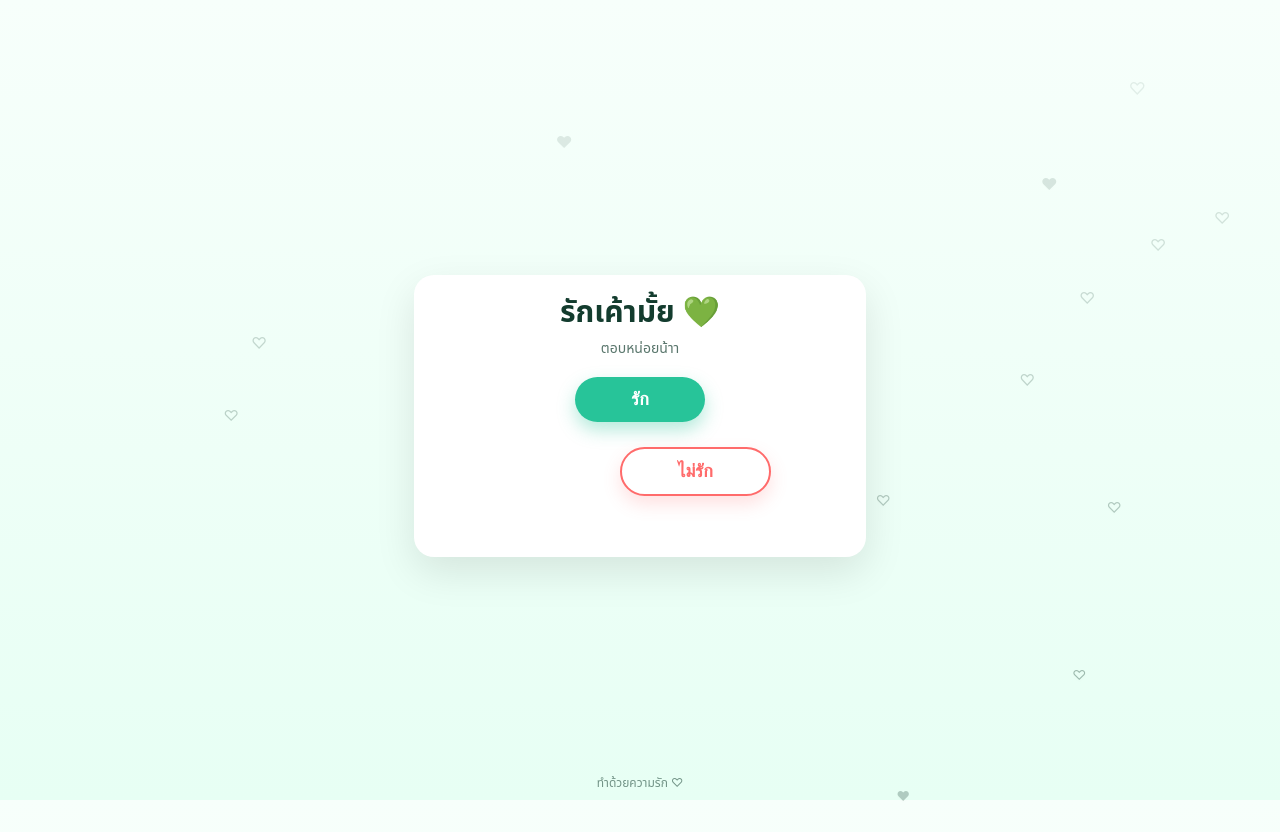
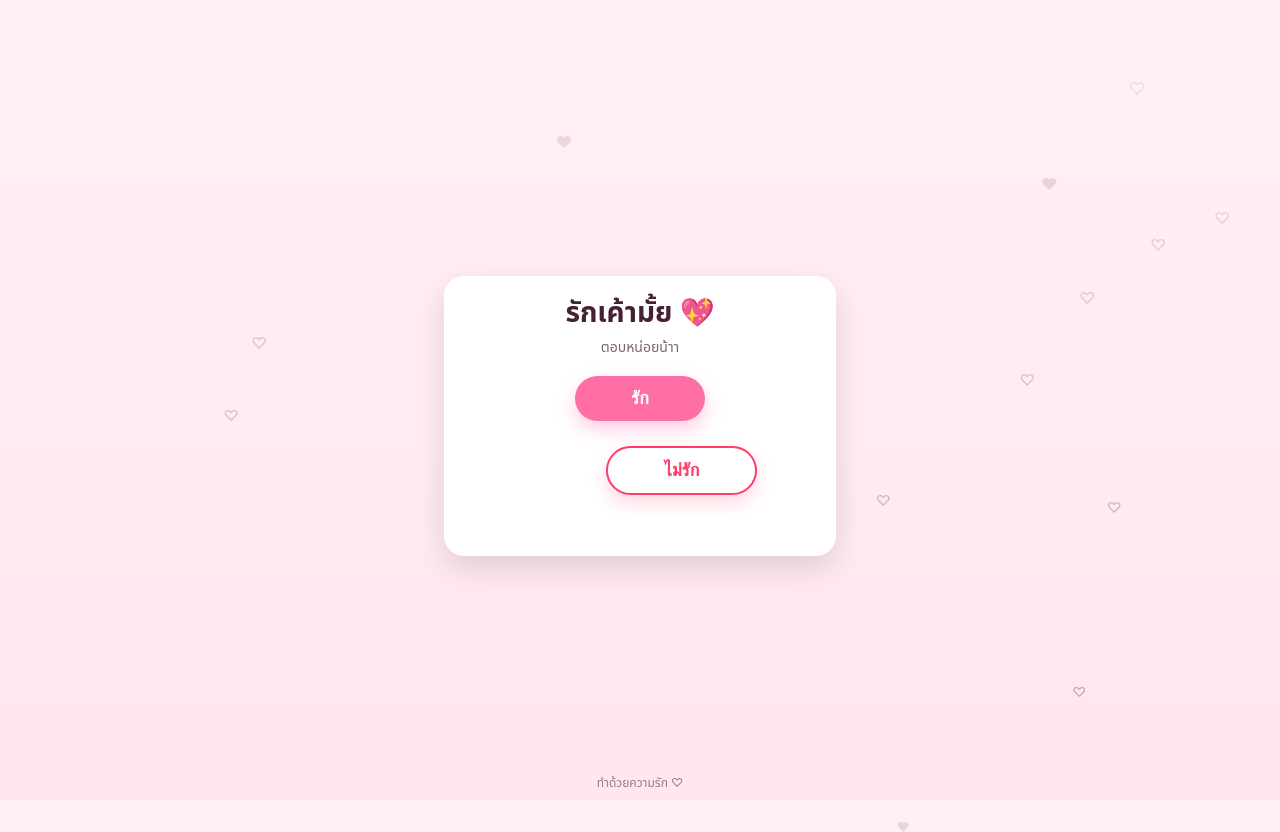
Before and after one commit to poroboy/love-website-01, a plain HTML site: page index.html in a window 1280 px wide. Drawn offline with Linux system fonts and the light colour scheme.

Commit message:
Update index.html
Update 01

```diff
--- a/index.html
+++ b/index.html
@@ -3,14 +3,14 @@
 <head>
   <meta charset="utf-8" />
   <meta name="viewport" content="width=device-width, initial-scale=1, maximum-scale=1" />
-  <title>รักเค้ามั้ย 💚 (Mobile)</title>
+  <title>รักเค้ามั้ย 💖 (Mobile)</title>
   <style>
     :root{
-      --bg1:#f7fffb;
-      --bg2:#e7fff4;
-      --txt:#133c2e;
-      --accent:#27c499;
-      --accent-2:#ff6b6b;
+      --bg1:#fff0f5;
+      --bg2:#ffe6f0;
+      --txt:#442233;
+      --accent:#ff6fa5;
+      --accent-2:#ff3b6a;
     }
     /* Mobile-first layout */
     html,body{ height:100%; margin:0; -webkit-tap-highlight-color:transparent; }
@@ -20,7 +20,6 @@
       background:linear-gradient(180deg,var(--bg1),var(--bg2));
     }
 
-    /* Use dynamic viewport height to avoid iOS 100vh bugs */
     .app{ height:calc(var(--vh, 1vh) * 100); display:flex; align-items:center; justify-content:center; position:relative; overflow:hidden; padding:16px; padding-bottom:calc(16px + env(safe-area-inset-bottom)); }
 
     /* floating hearts */
@@ -30,31 +29,31 @@
 
     /* card */
     .card{
-      width:min(96vw, 420px);
-      background:#fff; border-radius:20px; box-shadow:0 15px 40px rgba(0,0,0,.10);
+      width:90vw;
+      max-width:360px;
+      background:#fff; border-radius:20px; box-shadow:0 12px 30px rgba(0,0,0,.12);
       padding:20px 16px; text-align:center; z-index:1;
     }
-    h1{ margin:0 0 6px; font-size:clamp(22px, 6vw, 30px); line-height:1.25; }
+    h1{ margin:0 0 6px; font-size:clamp(22px, 6vw, 28px); line-height:1.25; }
     .note{ opacity:.7; margin-top:4px; font-size:14px }
 
     /* buttons area */
     .btns{ position:relative; margin-top:18px; min-height:160px; }
-    .row{ display:flex; gap:10px; justify-content:center; }
+    .row{ display:flex; gap:10px; justify-content:center; flex-wrap:wrap; }
 
     button{
       border:none; cursor:pointer; touch-action:manipulation; user-select:none;
       padding:12px 56px; border-radius:999px; font-weight:700; font-size:18px;
       transition:transform .18s ease, box-shadow .25s ease, background .25s ease;
     }
-    .love{ background:var(--accent); color:#fff; box-shadow:0 8px 18px rgba(39,196,153,.35); }
+    .love{ background:var(--accent); color:#fff; box-shadow:0 8px 18px rgba(255,111,165,.35); }
     .love:active{ transform:translateY(1px) }
 
-    .nolove{ position:absolute; background:#fff; color:var(--accent-2); border:2px solid var(--accent-2); box-shadow:0 8px 18px rgba(255,107,107,.20); transform-origin:center center; }
+    .nolove{ position:absolute; background:#fff; color:var(--accent-2); border:2px solid var(--accent-2); box-shadow:0 8px 18px rgba(255,59,106,.20); transform-origin:center center; z-index:2; }
 
     .shake{ animation:shake .35s ease }
     @keyframes shake{ 0%,100%{transform:translateX(0)} 25%{transform:translateX(-6px)} 75%{transform:translateX(6px)} }
 
-    /* celebrate */
     .celebrate{ font-size:clamp(20px, 5vw, 28px); line-height:1.35; display:flex; flex-direction:column; align-items:center; gap:10px; }
     .big{ font-size:clamp(28px, 8vw, 42px); }
     .pulse{ animation:pulse 1.2s ease-in-out infinite; }
@@ -68,7 +67,7 @@
     <div class="hearts" id="hearts"></div>
 
     <div class="card" id="card">
-      <h1 id="title">รักเค้ามั้ย 💚</h1>
+      <h1 id="title">รักเค้ามั้ย 💖</h1>
       <div class="note" id="subtitle">ตอบหน่อยน้าา</div>
 
       <div class="btns" id="btns">
@@ -82,7 +81,6 @@
   <footer>ทำด้วยความรัก ♡</footer>
 
   <script>
-    // Fix mobile 100vh
     function setVh(){ document.documentElement.style.setProperty('--vh', window.innerHeight * 0.01 + 'px'); }
     setVh(); window.addEventListener('resize', setVh);
 
@@ -95,7 +93,7 @@
     const heartsLayer = document.getElementById('hearts');
 
     let tries = 0;
-    const maxTries = 7; // mobile version uses 7 rounds
+    const maxTries = 7;
 
     const rounds = [
       { title: 'ให้ตอบอีกรอบ 😢', sub: 'เถอะนะะะ' },
@@ -107,8 +105,7 @@
       { title: 'สุดท้ายจริงๆ ละ 😘', sub: 'เหลือคำตอบเดียวแล้วน้าาา' }
     ];
 
-    // Hearts background (lighter for phones)
-    function seedHearts(){ for(let i=0;i<14;i++) addHeart(Math.random()*100, Math.random()*8 + 6); }
+    function seedHearts(){ for(let i=0;i<12;i++) addHeart(Math.random()*100, Math.random()*8 + 6); }
     function addHeart(left=50, dur=8){
       const h = document.createElement('div');
       h.className = 'heart';
@@ -118,13 +115,13 @@
       heartsLayer.appendChild(h);
       h.addEventListener('animationend', () => h.remove());
     }
-    seedHearts(); setInterval(()=> addHeart(Math.random()*100, Math.random()*6 + 6), 1500);
+    seedHearts(); setInterval(()=> addHeart(Math.random()*100, Math.random()*6 + 6), 1600);
 
     function celebrate(){
       for(let i=0;i<20;i++) setTimeout(()=> addHeart(Math.random()*100, Math.random()*5 + 4), i*80);
       card.innerHTML = `
         <div class="celebrate">
-          <div class="big">เค้าก็รักเธอค้าบ 💚</div>
+          <div class="big">เค้าก็รักเธอค้าบ 💖</div>
           <div>ขอบคุณที่ตอบนะะะ ✨</div>
           <button class="love pulse" style="margin-top:10px; padding:14px 72px" onclick="location.reload()">เล่นอีกครั้ง</button>
         </div>
@@ -132,25 +129,21 @@
     }
     loveBtn.addEventListener('click', celebrate);
 
-    // Only shrink the NO button (track transform for mobile sizing)
     let noScale = 1;
     function resizeNo(){ noScale = Math.max(0.5, 1 - tries * 0.1); noBtn.style.transform = `scale(${noScale})`; }
 
     function noSize(){ return { w: noBtn.offsetWidth * noScale, h: noBtn.offsetHeight * noScale }; }
 
-    // Reposition NO within container without overlap & without touching edges
     function repositionNo(){
       if(!document.body.contains(noBtn)) return;
       const container = btns.getBoundingClientRect();
       const loveRect = loveBtn.getBoundingClientRect();
       const {w:nbw, h:nbh} = noSize();
 
-      // ensure absolute
       noBtn.style.position = 'absolute';
 
       const safe = 12;
-      // ensure container tall enough so the button doesn't clip
-      if (container.height < nbh * 2){ btns.style.minHeight = Math.max(160, nbh * 2 + 28) + 'px'; }
+      if (container.height < nbh * 2){ btns.style.minHeight = Math.max(200, nbh * 2 + 32) + 'px'; }
       const c = btns.getBoundingClientRect();
 
       const maxLeft = Math.max(safe, c.width - nbw - safe);
@@ -184,7 +177,7 @@
         const big = document.createElement('button');
         big.className = 'love pulse'; big.style.fontSize = '18px';
         big.style.padding = '14px 88px'; big.style.borderRadius = '999px';
-        big.textContent = 'รัก 💚'; big.addEventListener('click', celebrate);
+        big.textContent = 'รัก 💖'; big.addEventListener('click', celebrate);
         btns.appendChild(big);
 
         title.textContent = rounds[rounds.length-1].title;
@@ -192,7 +185,6 @@
       }
     });
 
-    // first layout
     window.addEventListener('load', ()=> { resizeNo(); repositionNo(); });
     window.addEventListener('resize', ()=> { resizeNo(); repositionNo(); });
   </script>
```
